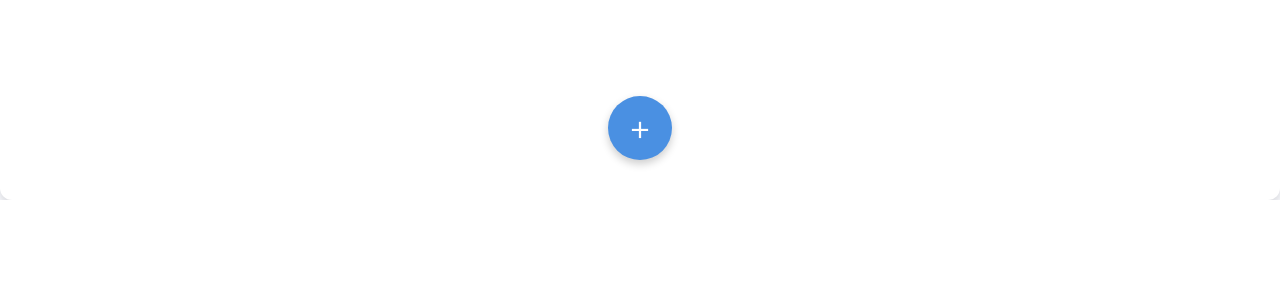
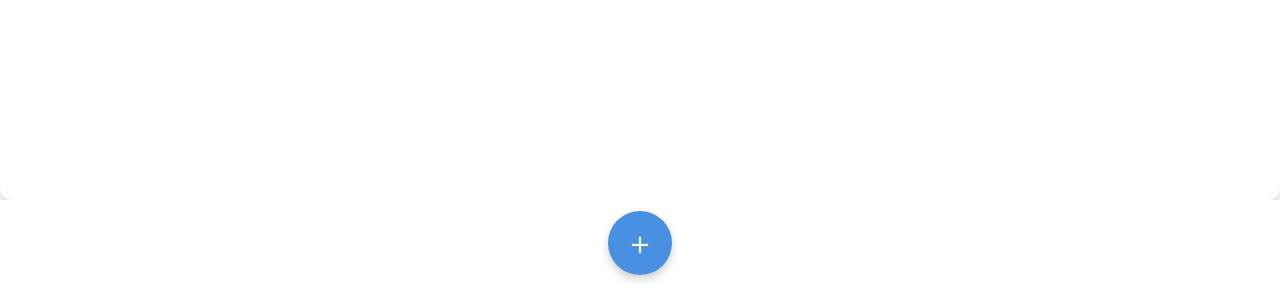
Before and after one commit to summertree128/daily-todo-dashboard, a React (Vite) app: page / in a window 1280 px wide. Shown: the part 500-800 px from the top of the page. Built offline with nearby package versions, Linux system fonts and the light colour scheme.

Commit message:
Adjust: Center Add button in delete area

```diff
--- a/src/components/TaskGrid.tsx
+++ b/src/components/TaskGrid.tsx
@@ -179,10 +179,10 @@ const TaskGridContent: React.FC<{
         aria-label="Add new task"
         style={{
           position: 'fixed',
-          bottom: '140px',
+          bottom: '25px',
           left: '50%',
           transform: 'translateX(-50%)',
-          zIndex: showNewTaskForm ? 0 : 999,
+          zIndex: showNewTaskForm ? 0 : 1001,
           opacity: showNewTaskForm ? 0 : 1,
           transition: 'opacity 0.3s ease',
           pointerEvents: showNewTaskForm ? 'none' : 'auto'
```
